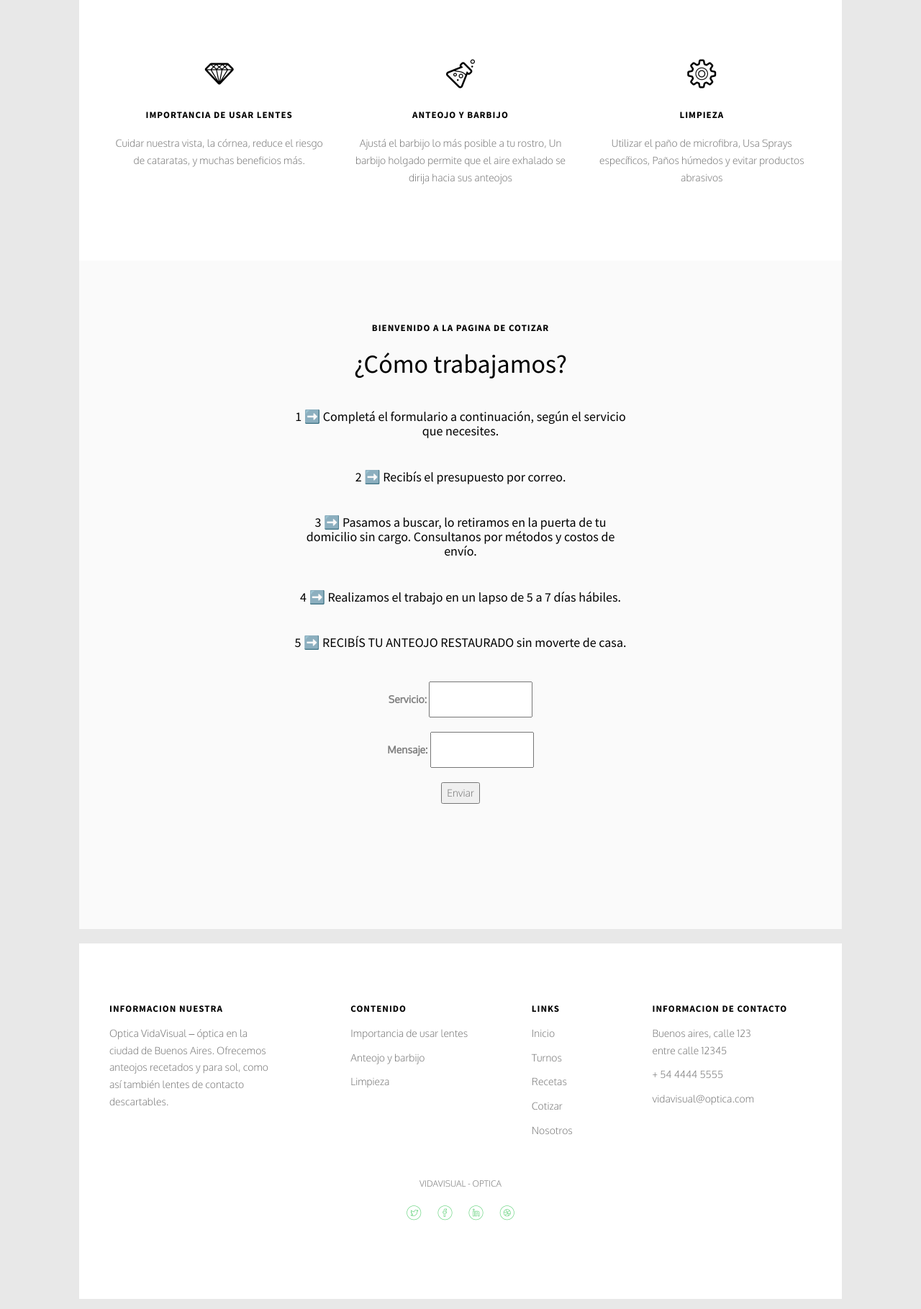
After one commit to Brian-Agustin/ProyectoFinalCoder, a Django app: page /cotizar/ in a window 1280 px wide. The commit adds this page. Shown: the part 694-2513 px from the top of the page at 72% size. Run offline with Django 4.2, Linux system fonts and the light colour scheme; data that the repository does not hold is empty; some libraries are stand-ins or nearby versions; some web fonts are replaced.

Commit message:
se agrega formulario cotizacion

```diff
--- a/AppLente/admin.py
+++ b/AppLente/admin.py
@@ -1,6 +1,7 @@
 from django.contrib import admin
 
-from AppLente.models import Contacto, Turno
+from AppLente.models import Contacto, Turno, Cotiza
 
 admin.site.register(Contacto)
 admin.site.register(Turno)
+admin.site.register(Cotiza)
--- a/AppLente/forms.py
+++ b/AppLente/forms.py
@@ -13,3 +13,7 @@
     correo = forms.EmailField()
     dni = forms.IntegerField()
     fecha = forms.CharField(max_length=50)
+
+class Cotizaf(forms.Form):
+    servicio = forms.CharField(max_length=50)
+    mensaje = forms.CharField(max_length=50)
--- a/AppLente/models.py
+++ b/AppLente/models.py
@@ -15,3 +15,8 @@
     fecha = models.CharField(max_length=50)
     def __str__(self):
         return f"Nombre: {self.nombre}, Numero: {self.numero}, Correo: {self.correo}, dni: {self.dni}, fecha: {self.fecha}"
+class Cotiza(models.Model):
+    servicio = models.CharField(max_length=50)
+    mensaje = models.CharField(max_length=50)
+    def __str__(self):
+        return f"Servicio: {self.servicio}, mensaje: {self.mensaje}"
--- a/AppLente/templates/AppLente/contacto.html
+++ b/AppLente/templates/AppLente/contacto.html
@@ -4,7 +4,8 @@
 {% block pagina %} contacto {% endblock %}
 {% block contenido %}
 
-Contactenos, nos pondremos en contacto con usted lo antes posible:
+Nos pondremos en contacto con usted lo antes posible:
+<h1>CONTACTENOS:</h1>
 
 <br>
     <form action="" method="POST">
--- /dev/null
+++ b/AppLente/templates/AppLente/cotiza.html
@@ -0,0 +1,31 @@
+{% extends 'base/base.html' %}
+{% block tittle %} COTIZA {% endblock %}
+
+{% block pagina %} cotizar {% endblock %}
+{% block contenido %}
+<h1>¿Cómo trabajamos?</h1>
+<br>
+<h4>1 ➡️ Completá el formulario a continuación, según el servicio que necesites.</h4>
+<br>
+<h4>2 ➡️ Recibís el presupuesto por correo.</h4>
+<br>
+<h4>3 ➡️ Pasamos a buscar, lo retiramos en la puerta de tu domicilio sin cargo. Consultanos por métodos y costos de envío.</h4>
+<br>
+<h4>4 ➡️ Realizamos el trabajo en un lapso de 5 a 7 días hábiles.</h4>
+<br>
+<h4>5 ➡️ RECIBÍS TU ANTEOJO RESTAURADO sin moverte de casa.</h4>
+
+<br>
+
+    <form action="" method="POST">
+        {% csrf_token %}
+        {{ form.as_p }}
+        <input type="submit" value="Enviar">
+    </form>
+    {% for cotiza in cotizar %}
+    SERVICIO: {{ cotiza.servicio }}, MENSAJE {{ cotiza.mensaje }}
+    <br>
+    {% endfor %}
+
+
+{% endblock %}
--- a/AppLente/templates/AppLente/reportes.html
+++ /dev/null
@@ -1,5 +0,0 @@
-{% extends 'base/base.html' %}
-{% block tittle %} REPORTES {% endblock %}
-
-{% block pagina %} reportes {% endblock %}
-{% block contenido %} Haga su reporte aqui {% endblock %}
--- a/AppLente/templates/AppLente/turnos.html
+++ b/AppLente/templates/AppLente/turnos.html
@@ -7,6 +7,8 @@
 
 {% block contenido %}
 ¿Quieres sacar un turno? por favor rellena todos los campos a continuacion.
+<br>
+<h1>TURNOS:</h1>
 <br>
     <form action="" method="POST">
         {% csrf_token %}
--- a/AppLente/templates/base/base.html
+++ b/AppLente/templates/base/base.html
@@ -81,7 +81,7 @@
 							<li class="has-dropdown">
 								<a href="{% url 'recetas' %}">Recetas</a>
 							</li>
-							<li><a href="{% url 'reportes' %}">Reportes</a></li>
+							<li><a href="{% url 'cotizar' %}">Cotizar</a></li>
 							<li><a href="{% url 'contacto' %}">Contactos</a></li>
 						</ul>
 					</div>
@@ -128,9 +128,9 @@
 			   			<div class="row">
 				   			<div class="col-md-6 col-md-offset-3 slider-text">
 				   				<div class="slider-text-inner text-center">
-				   					<h1>¿Desea hacer un reclamo?</h1>
+				   					<h1>¿Desea hacer una cotizacion?</h1>
 										<h2>Precione cualquiera de los dos <a href="http://Themewagon.com/theme_tag/free/" target="_blank">BOTONES</a></h2>
-										<p><a class="btn btn-primary btn-demo" href="#"></i> Hacer reporte</a> <a class="btn btn-primary btn-learn">Leer mas...</a></p>
+										<p><a class="btn btn-primary btn-demo" href="#"></i> Hacer Cotizacion</a> <a class="btn btn-primary btn-learn">Leer mas...</a></p>
 				   				</div>
 				   			</div>
 				   		</div>
@@ -224,7 +224,7 @@
 						<li><a href="#">Inicio</a></li>
 						<li><a href="#">Turnos</a></li>
 						<li><a href="#">Recetas</a></li>
-						<li><a href="#">Reportes</a></li>
+						<li><a href="#">Cotizar</a></li>
 						<li><a href="#">Nosotros</a></li>
 					</ul>
 				</div>
--- a/AppLente/urls.py
+++ b/AppLente/urls.py
@@ -9,5 +9,5 @@
     path('turnos/', views.turno, name="turnos"),
     path('recetas/', views.recetas, name="recetas"),
     path('contacto/', views.contacto, name="contacto"),
-    path('reportes/', views.reportes, name="reportes"),
+    path('cotizar/', views.cotizar, name="cotizar"),
 ]
--- a/AppLente/views.py
+++ b/AppLente/views.py
@@ -1,7 +1,7 @@
 from django.shortcuts import render, redirect
-from AppLente.models import Contacto, Turno
+from AppLente.models import Contacto, Turno, Cotiza
 from django.http import HttpResponse
-from AppLente.forms import Contactof, Turnof
+from AppLente.forms import Contactof, Turnof, Cotizaf
 from datetime import datetime
 
 
@@ -35,6 +35,18 @@
 
     return render(request, 'AppLente/turnos.html', contexto)
 
+
+
+
+
+
+
+
+
+
+
+
+
 def contacto(request):
 
     if request.method == 'POST':
@@ -57,12 +69,51 @@
 
 
 
+def cotizar(request):
+
+    if request.method == 'POST':
+        mi_formulario = Cotizaf(request.POST)
+        if mi_formulario.is_valid():
+            data = mi_formulario.cleaned_data
+            cotiza1 = Cotiza(servicio=data.get('servicio'), mensaje=data.get('mensaje'))
+            cotiza1.save()
+
+            return redirect('cotizar')
+
+    cotizar = Cotiza.objects.all()
+
+    contexto = {
+        'form': Cotizaf(),
+        'cotizar': cotizar
+    }
+
+
+    return render(request, 'AppLente/cotiza.html', contexto)
+
+
+
+
+
+
+
+
+
+
+
+
+
+
+
+
+
+
+
+
+
+
 
 
 
 
 def recetas(request):
     return render(request, 'AppLente/recetas.html')
-
-def reportes(request):
-    return render(request, 'AppLente/reportes.html')
```
Also changed, not shown: AppLente/migrations/0003_cotiza.py (added), db.sqlite3.
